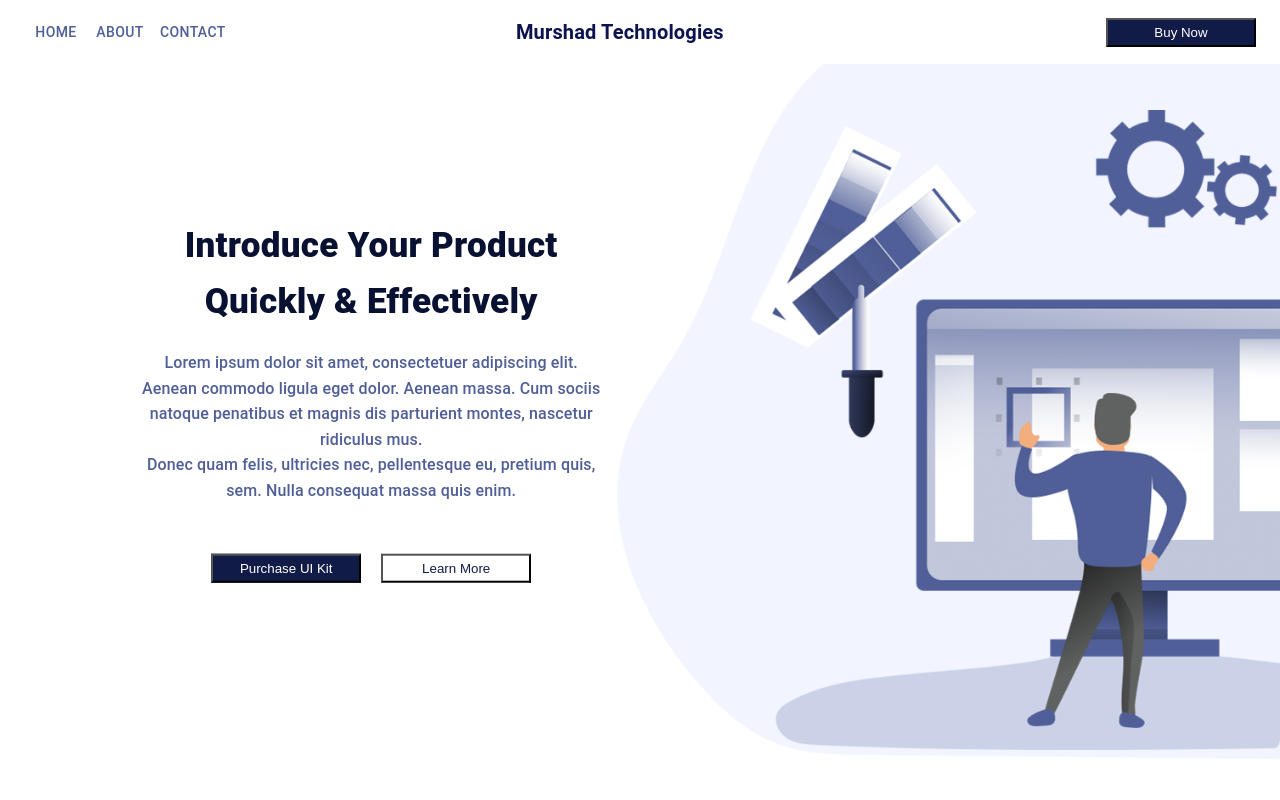
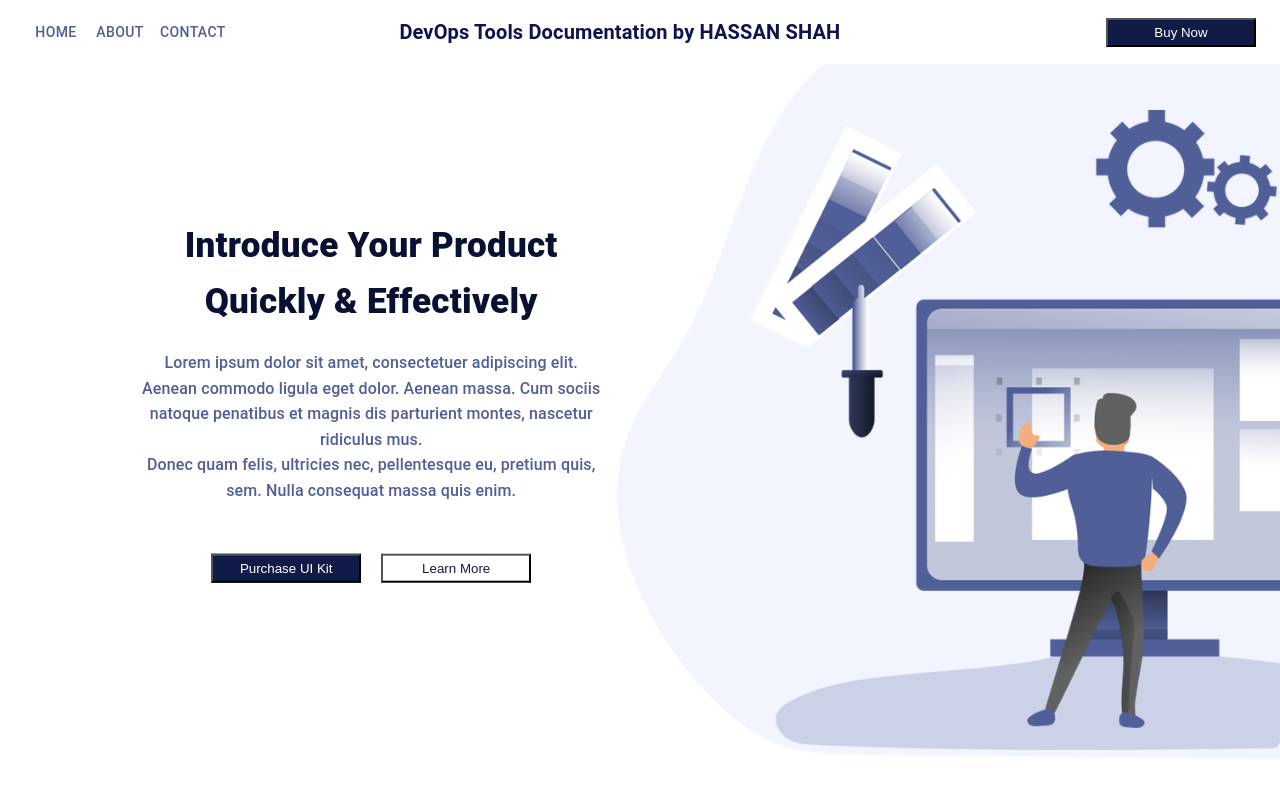
Before and after one commit to syedshah007/React-Js_Landing_Page-Copy, a React (Create React App) app: page / in a window 1280 px wide. Shown: the top 800 px of the page. Built offline with nearby package versions, Linux system fonts and the light colour scheme.

Commit message:
updated app.js file

```diff
--- a/src/App.js
+++ b/src/App.js
@@ -249,7 +249,7 @@ const LandingPage = () => {
               color="inherit"
               style={{ flexGrow: 1, color: "#0C134F", fontWeight: "700" }}
             >
-              Murshad Technologies
+              DevOps Tools Documentation by HASSAN SHAH
             </Typography>
             <button
               style={{
```
